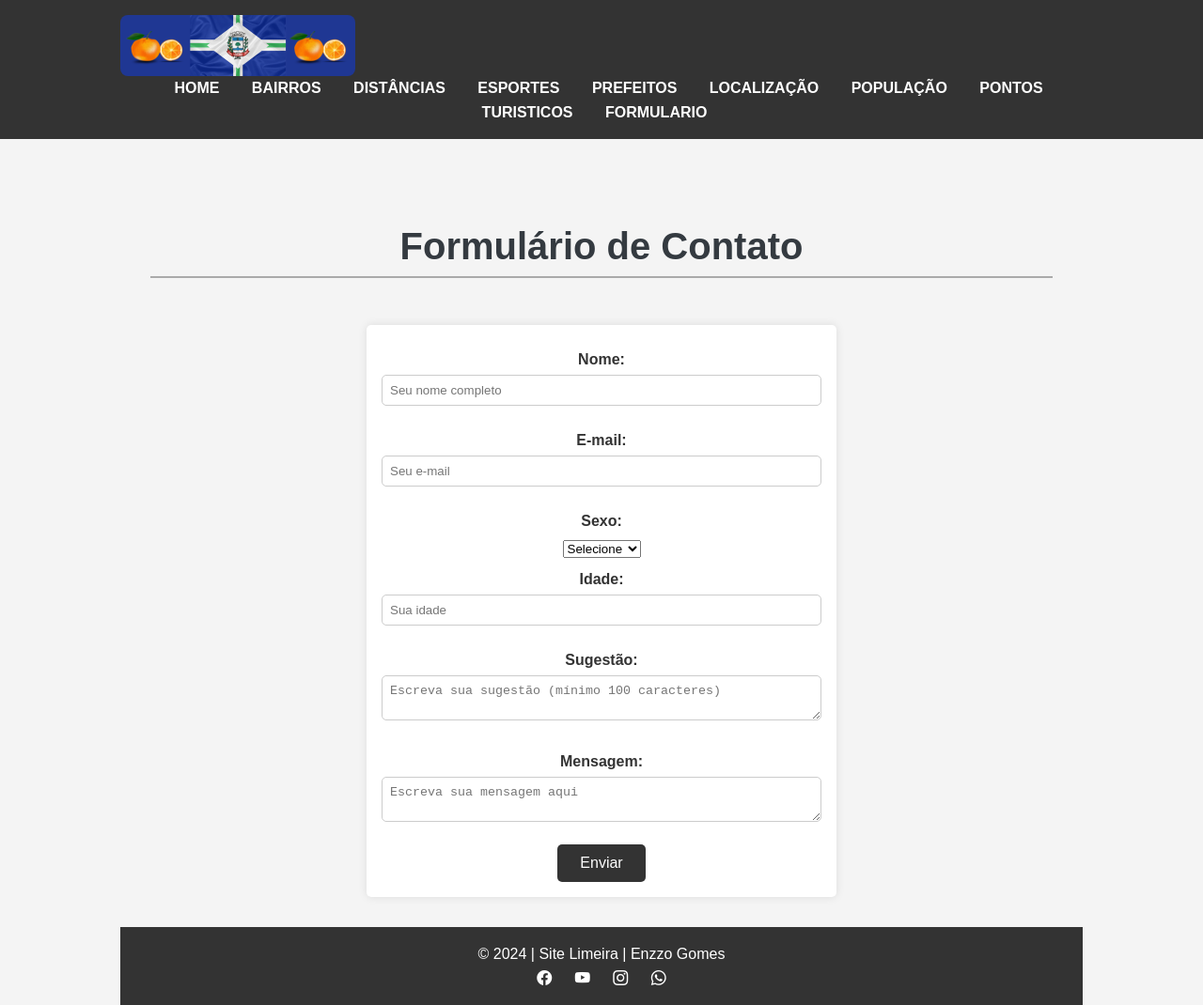
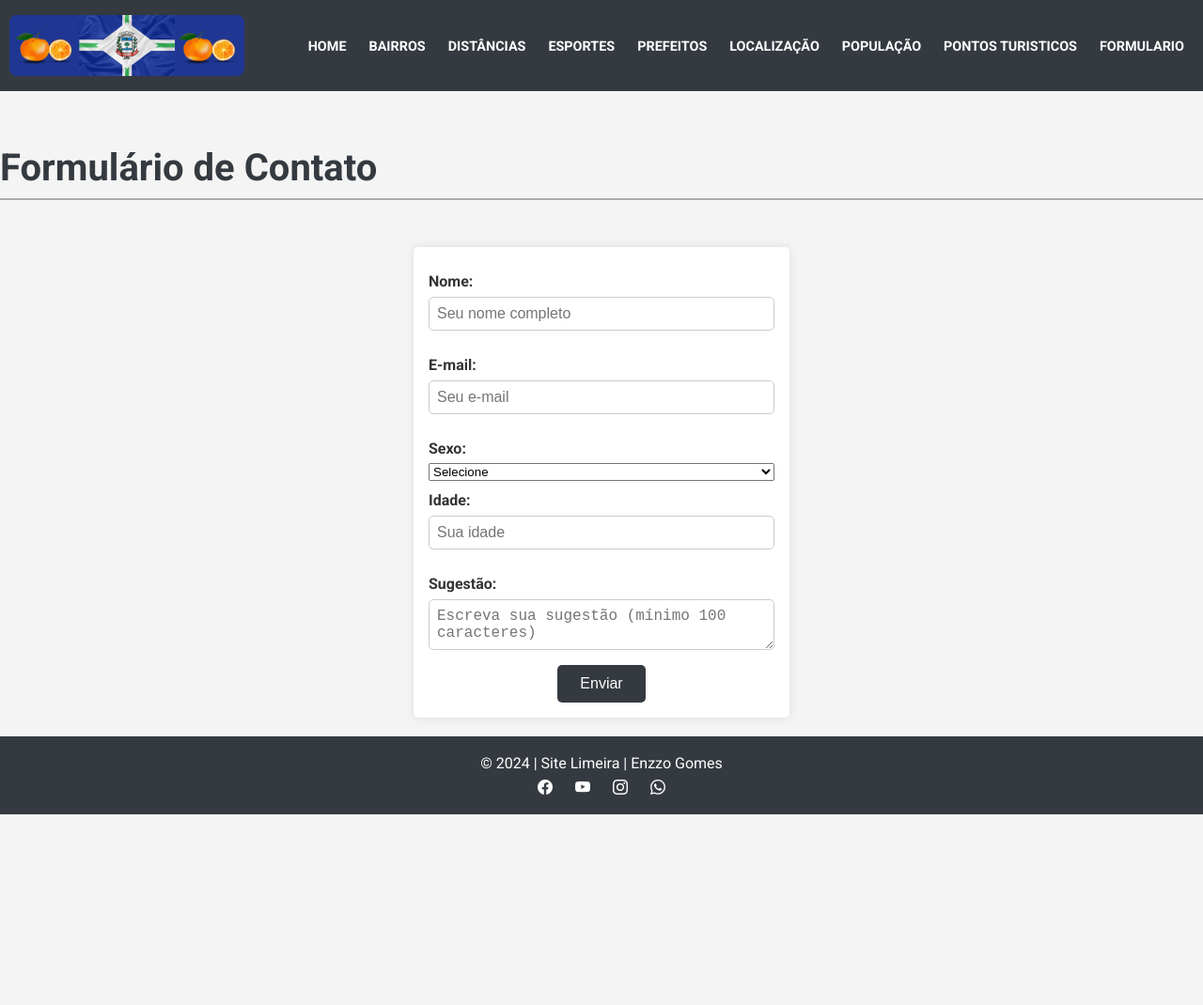
Before and after one commit to enzzo12311/site_limeira, a plain HTML site: page formulario.html in a window 1280 px wide. Shown: the whole page at 94% size. After the commit the page ends 867 px from the top, so only its background shows below. Drawn offline with nearby package versions, Linux system fonts and the light colour scheme.

Commit message:
aula 06/12/2024 - atualização

```diff
--- a/formulario.html
+++ b/formulario.html
@@ -53,8 +53,7 @@
                 <label for="sugestao">Sugestão:</label>
                 <textarea id="sugestao" name="sugestao" placeholder="Escreva sua sugestão (mínimo 100 caracteres)" minlength="100" required></textarea>
 
-                <label for="mensagem">Mensagem:</label>
-                <textarea id="mensagem" name="mensagem" placeholder="Escreva sua mensagem aqui" required></textarea>
+
 
                 <button type="submit">Enviar</button>
             </form>
--- a/style2.css
+++ b/style2.css
@@ -1,37 +1,37 @@
 /* CSS Principal */
-@import url('https://fonts.googleapis.com/css2?family=Roboto:ital,wght@0,100;0,300;0,400;0,500;0,700;0,900;1,100;1,300;1,400;1,500;1,700;1,900&display=swap');
-@import url("https://cdn.jsdelivr.net/npm/bootstrap-icons@1.11.3/font/bootstrap-icons.min.css");
+@import url('https://fonts.googleapis.com/css2?family=Roboto:wght@100;300;400;500;700;900&display=swap');
+@import url('https://cdn.jsdelivr.net/npm/bootstrap-icons@1.11.3/font/bootstrap-icons.min.css');
 
-/* CSS Reset */
+/* Redefinição de CSS */
 * {
-    margin: 0px;
-    padding: 0px;
+    margin: 0;
+    padding: 0;
     box-sizing: border-box;
 }
 
 :root {
-    --cinza_escuro: #343a40;
+    --cinza-escuro: #343a40;
     --branco: #fff;
-    --cinza_claro: #aaa;
-    --cinza_bbb: #bbb;
-    --cinza_ccc: #ccc;
-    --cinza_333: #333;
+    --cinza-claro: #aaa;
+    --cinza-bbb: #bbb;
+    --cinza-ccc: #ccc;
+    --cinza-333: #333;
 }
 
 body {
-    font-family: Roboto;
-}
-
-nav, article, main, footer {
-    width: 90%;
-    max-width: 1024px;
-    margin: 0 auto;
+    font-family: 'Roboto', Arial, sans-serif;
+    margin: 0;
+    padding: 0;
+    line-height: 1.6;
+    color: var(--cinza-333);
+    background-color: #f4f4f4;
 }
 
 header {
-    background-color: var(--cinza_escuro);
+    background: var(--cinza-escuro);
     color: var(--branco);
-    padding: 10px 0;
+    padding: 1rem 0;
+    text-align: center;
 }
 
 nav {
@@ -39,6 +39,7 @@ nav {
     justify-content: space-between;
     align-items: center;
     flex-wrap: wrap;
+    padding: 0 10px;
 }
 
 nav a {
@@ -47,6 +48,7 @@ nav a {
     text-transform: uppercase;
     font-size: 0.9rem;
     font-weight: bold;
+    margin: 0 10px;
 }
 
 nav a:hover {
@@ -64,27 +66,22 @@ nav img {
 h1 {
     font-size: 2.5rem;
     margin: 50px 0;
-    color: var(--cinza_escuro);
-    border-bottom: 2px solid var(--cinza_claro);
+    color: var(--cinza-escuro);
+    border-bottom: 2px solid var(--cinza-claro);
 }
 
 h2 {
     font-size: 1.8rem;
-    color: var(--cinza_escuro);
+    color: var(--cinza-escuro);
     margin: 40px 0 15px;
 }
 
-p {
-    line-height: 150%;
+p, li {
+    line-height: 1.5;
     margin-bottom: 10px;
 }
 
-li {
-    line-height: 170%;
-}
-
 ul, ol {
-    margin-bottom: 10px;
     margin-left: 18px;
 }
 
@@ -92,50 +89,70 @@ ul, ol {
     display: flex;
     justify-content: space-between;
     flex-wrap: wrap;
+}
 
-    img {
+.imagens img {
     width: 32%;
-    }
+    margin-bottom: 10px;
 }
 
 .home, .home2 {
     display: flex;
     justify-content: space-between;
     flex-wrap: wrap;
-    margin-top: 50px;
-    margin-bottom: 80px;
+    margin: 50px 0 80px;
 }
 
 .home .card, .home2 .botao {
     width: 32%;
-    border: 1px solid var(--cinza_bbb);
+    border: 1px solid var(--cinza-bbb);
     margin-bottom: 30px;
     text-align: center;
     border-radius: 8px;
+}
 
-    img {
+.home .card img, .home2 .botao img {
     width: 100%;
     border-radius: 8px 8px 0 0;
 }
 
-    p {
+.home .card p, .home2 .botao p {
     font-weight: 300;
     margin: 0 10px;
 }
 
-    a {
-        color: var(--cinza_escuro);
+.home .card a, .home2 .botao a {
+    color: var(--cinza-escuro);
     text-decoration: none;
 }
 
-    a:hover {
+.home .card a:hover, .home2 .botao a:hover {
     color: orange;
-    }
 }
 
 iframe {
     width: 100%;
     height: 65vh;
+}
+
+footer {
+    text-align: center;
+    padding: 1rem 0;
+    background: var(--cinza-escuro);
+    color: var(--branco);
+    position: relative;
+    bottom: 0;
+    width: 100%;
+}
+
+footer div a {
+    color: var(--branco);
+    margin: 0 10px;
+    text-decoration: none;
+}
+
+footer div a:hover {
+    color: var(--cinza-ccc);
 }
 
 /* Responsividade */
@@ -178,48 +195,19 @@ iframe {
     }
 
     .imagens img {
-        width: 100%; /* Ajustar para 1 imagem por linha */
+        width: 100%; /* Uma imagem por linha */
     }
 }
-body {
-    font-family: Arial, sans-serif;
-    margin: 0;
-    padding: 0;
-    line-height: 1.6;
-    color: #333;
-    background-color: #f4f4f4;
-}
-
-header {
-    background: #333;
-    color: #fff;
-    padding: 1rem 0;
-    text-align: center;
-}
-
-nav span a {
-    color: #fff;
-    text-decoration: none;
-    margin: 0 15px;
-    font-size: 1rem;
-}
-
-nav span a:hover {
-    text-decoration: underline;
-}
-
-main {
-    padding: 2rem;
-    text-align: center;
-}
-
 form {
-    max-width: 500px;
-    margin: 0 auto;
+    max-width: 400px; /* Tamanho limitado para manter o formato de pé */
+    margin: 20px auto; /* Centralizar na tela */
     padding: 1rem;
     background: #fff;
     border-radius: 5px;
     box-shadow: 0 0 10px rgba(0, 0, 0, 0.1);
+    display: flex;
+    flex-direction: column; /* Elementos empilhados */
+    align-items: stretch; /* Esticar para largura total do formulário */
 }
 
 form label {
@@ -230,43 +218,25 @@ form label {
 
 form input,
 form textarea {
-    width: 100%;
+    width: 100%; /* Preencher largura total do formulário */
     padding: 0.5rem;
     margin-bottom: 1rem;
     border: 1px solid #ccc;
     border-radius: 5px;
+    font-size: 1rem;
 }
 
 form button {
-    background: #333;
-    color: #fff;
+    background: var(--cinza-escuro);
+    color: var(--branco);
     padding: 0.7rem 1.5rem;
     border: none;
     border-radius: 5px;
     cursor: pointer;
     font-size: 1rem;
+    align-self: center; /* Centraliza o botão */
 }
 
 form button:hover {
     background: #555;
 }
-
-footer {
-    text-align: center;
-    padding: 1rem 0;
-    background: #333;
-    color: #fff;
-    position: relative;
-    bottom: 0;
-    width: 100%;
-}
-
-footer div a {
-    color: #fff;
-    margin: 0 10px;
-    text-decoration: none;
-}
-
-footer div a:hover {
-    color: #ccc;
-}
```
Lines whose indentation alone changed are shown as unchanged.
